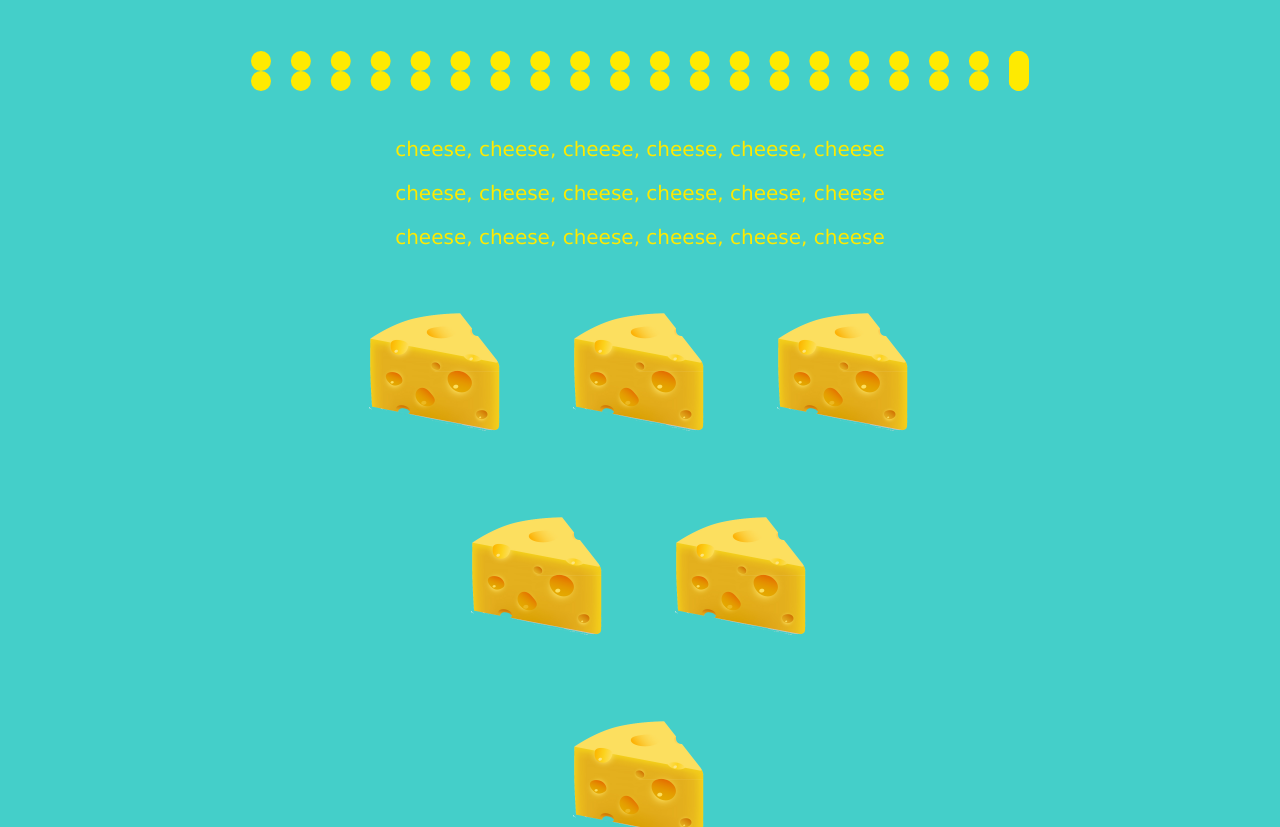
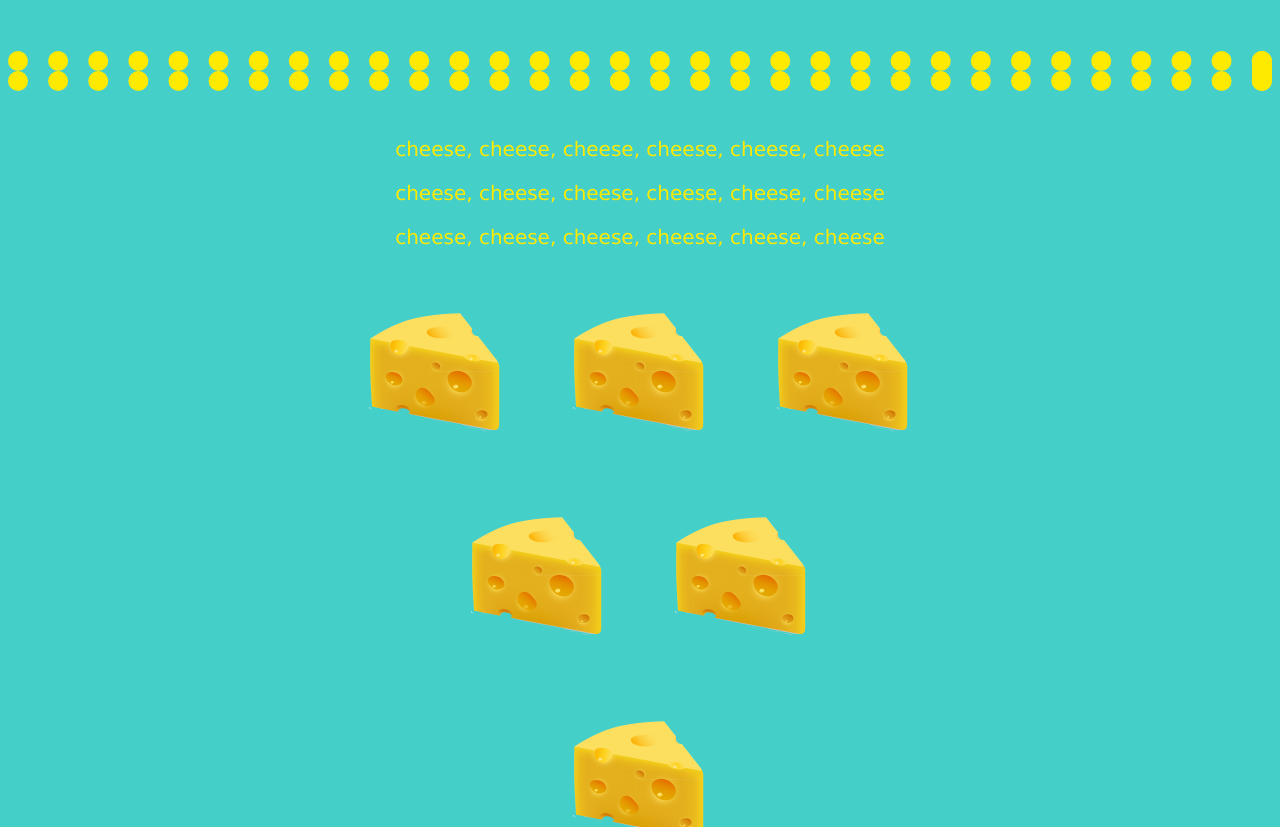
Before and after one commit to jenj045/cheese, a plain HTML site: page index.html in a window 1280 px wide. Shown: the part 200-1027 px from the top of the page. Drawn offline with Linux system fonts and the light colour scheme.

Commit message:
Update styles.css

```diff
--- a/CSS/styles.css
+++ b/CSS/styles.css
@@ -27,5 +27,4 @@ hr {
   border-style: dotted;
   border-left: none;
   border-width: 20px;
-  width: 60%
 }
```
